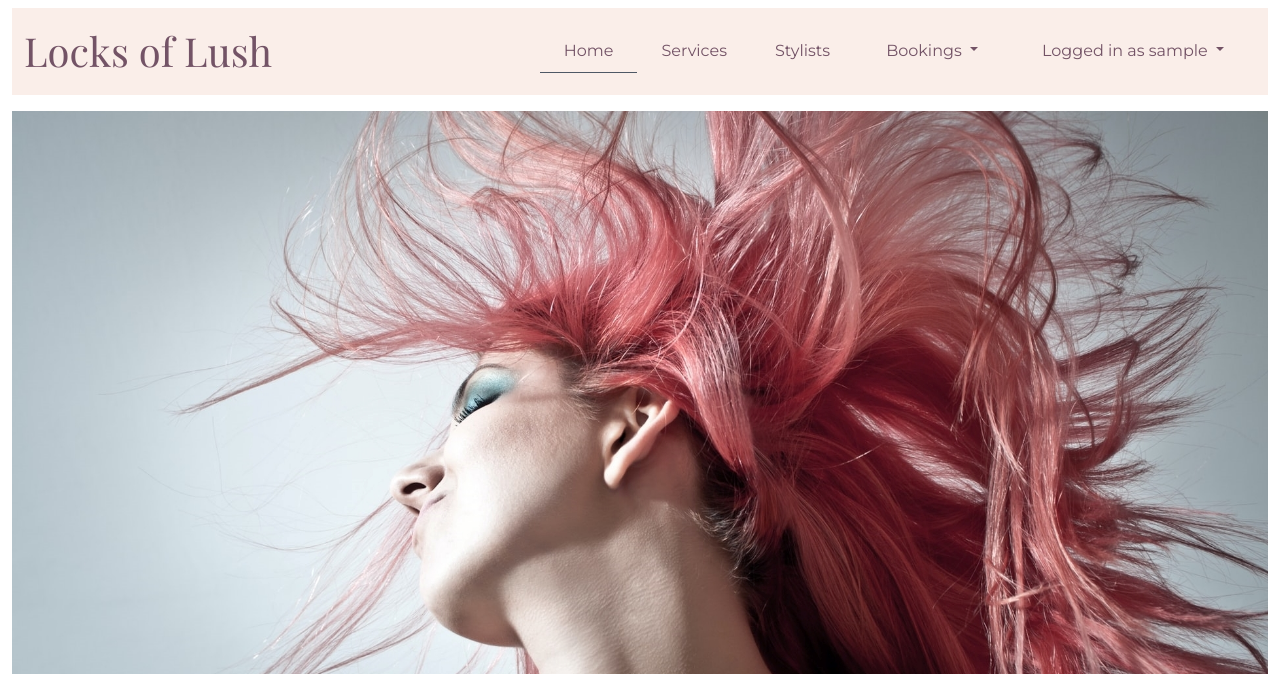
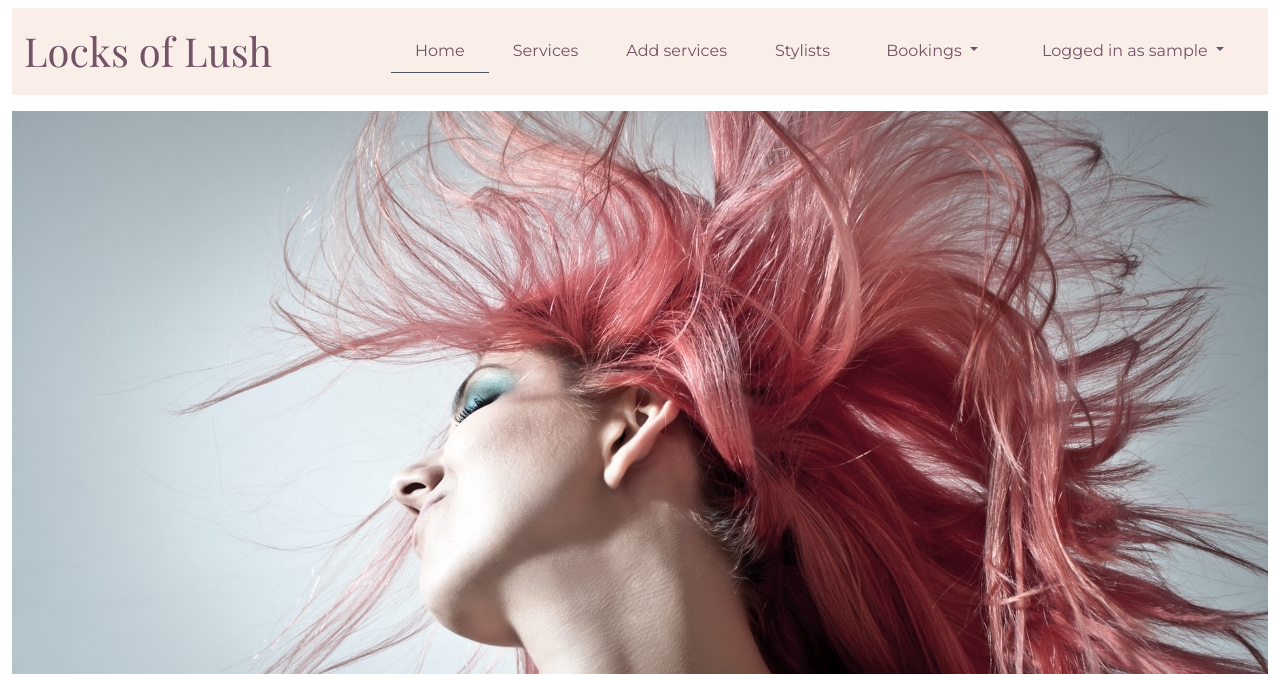
Before and after one commit to JPatel87/locks-of-lush, a Django app: page / in a window 1280 px wide. Shown: the top 674 px of the page. Run offline with Django 3.2, Linux system fonts and the light colour scheme; the visitor is signed in with stand-in values (Sample User, id 1).

Commit message:
Update base html file with add services link for admin only

```diff
--- a/templates/base.html
+++ b/templates/base.html
@@ -37,6 +37,11 @@
               <li class="nav-item {% if request.path == services_url %} active {% endif %}">
                 <a class="nav-link px-4" href="{{ services_url }}" active>Services</a>
               </li>
+              {% if user.is_superuser %}
+              <li class="nav-item {% if request.path == services_url %} active {% endif %}">
+                <a class="nav-link px-4" href="{% url 'add_services' %}" active>Add services</a>
+              </li>
+              {% endif %}
               <li class="nav-item {% if request.path == stylists_url %} active {% endif %}">
                 <a class="nav-link px-4" href="{{ stylists_url }}">Stylists</a>
               </li>
```
